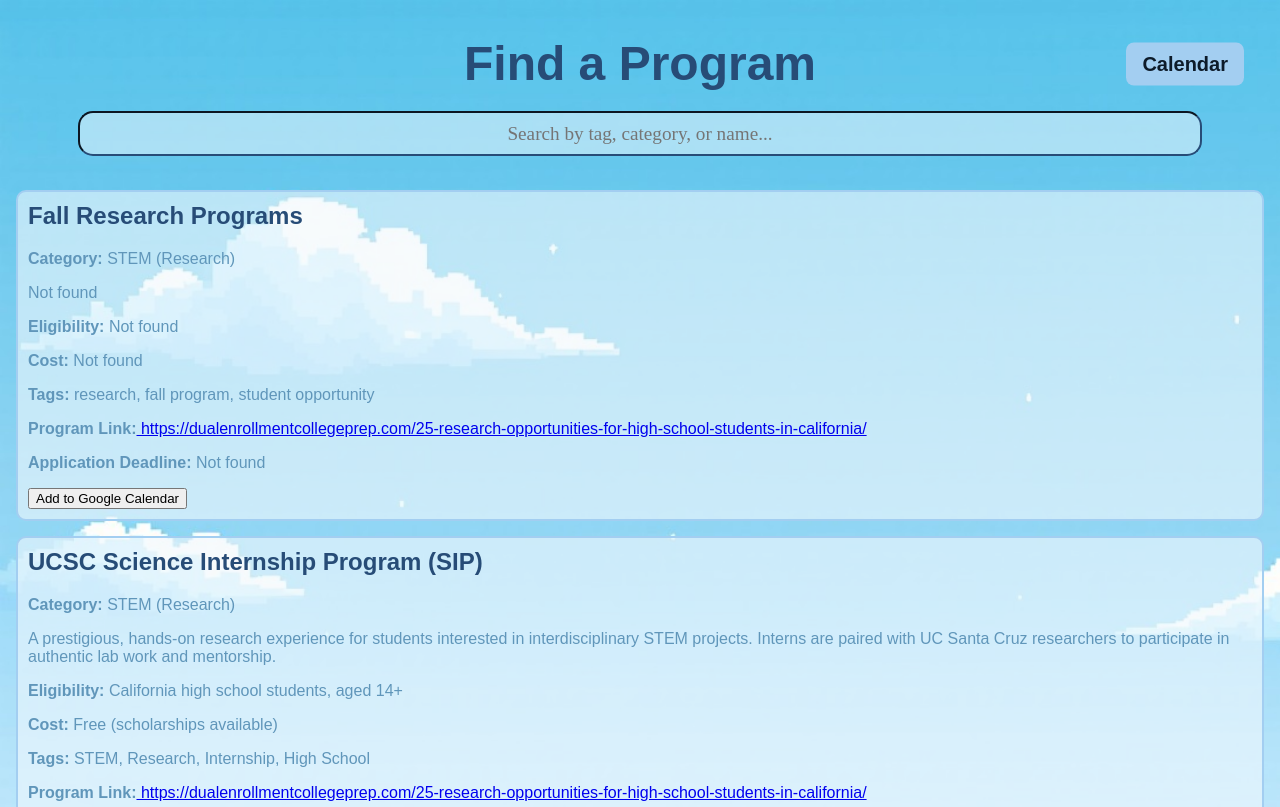
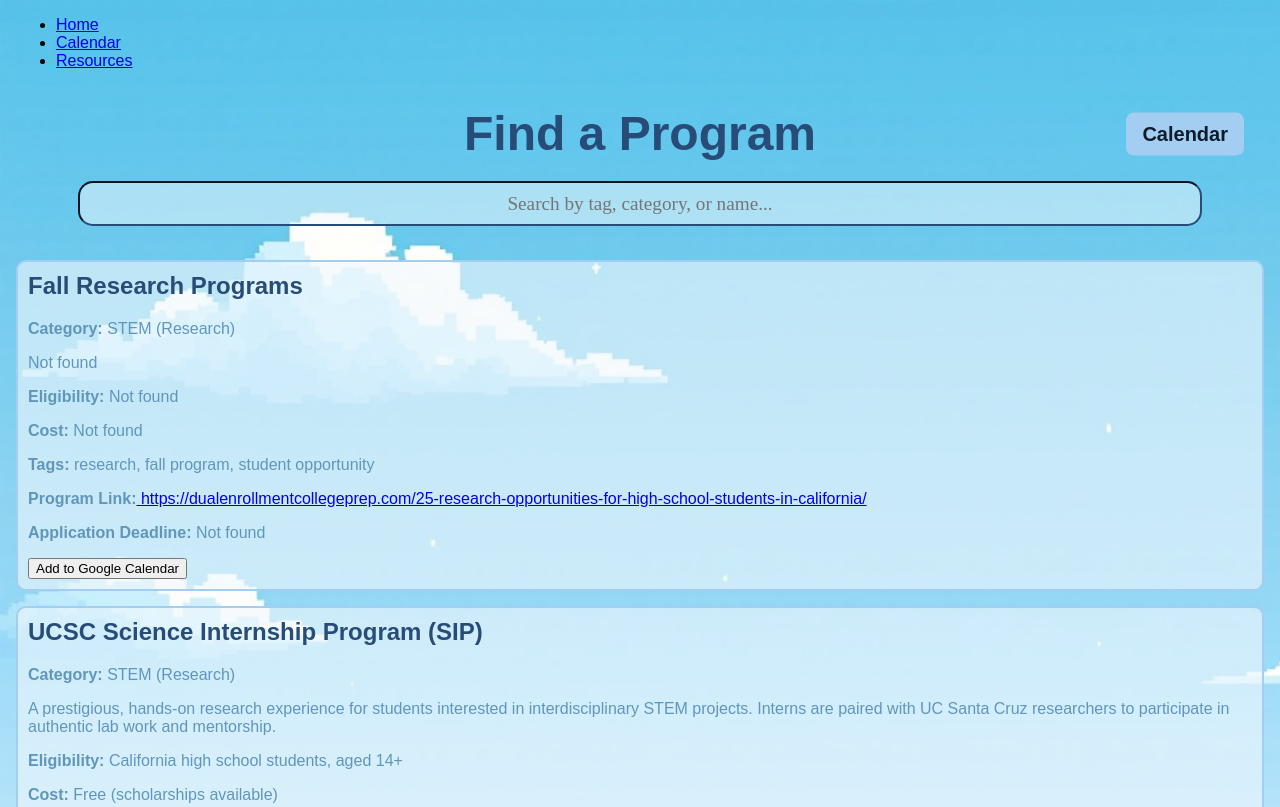
Before and after one commit to ObabiniasAreAwesome/FindAProgram, a website: page index.html in a window 1280 px wide. Shown: the top 807 px of the page. Drawn offline with Linux system fonts and the light colour scheme; a web font is replaced by a local one.

Commit message:
added the navigation bar

```diff
--- a/index.html
+++ b/index.html
@@ -6,6 +6,13 @@
     <link rel="stylesheet" href="index.css">
 </head>
 <body>
+    <div id="navBar">
+        <ul>
+            <div id="nav1"><li><a href="index.html" class="navtxt">Home</a></li></div>
+            <div id="nav2"><li><a href="calendar.html" class="navtxt">Calendar</a></li></div>
+            <div id="nav3"><li><a href="resources.html" class="navtxt">Resources</a></li></div>
+        </ul>
+    </div>
     <div class="center">
         <div class="top">
             <div class="header" style="display: flex">
@@ -20,4 +27,5 @@
     </div>
     <script src="script.js"></script>
 </body>
+
 </html>
```
